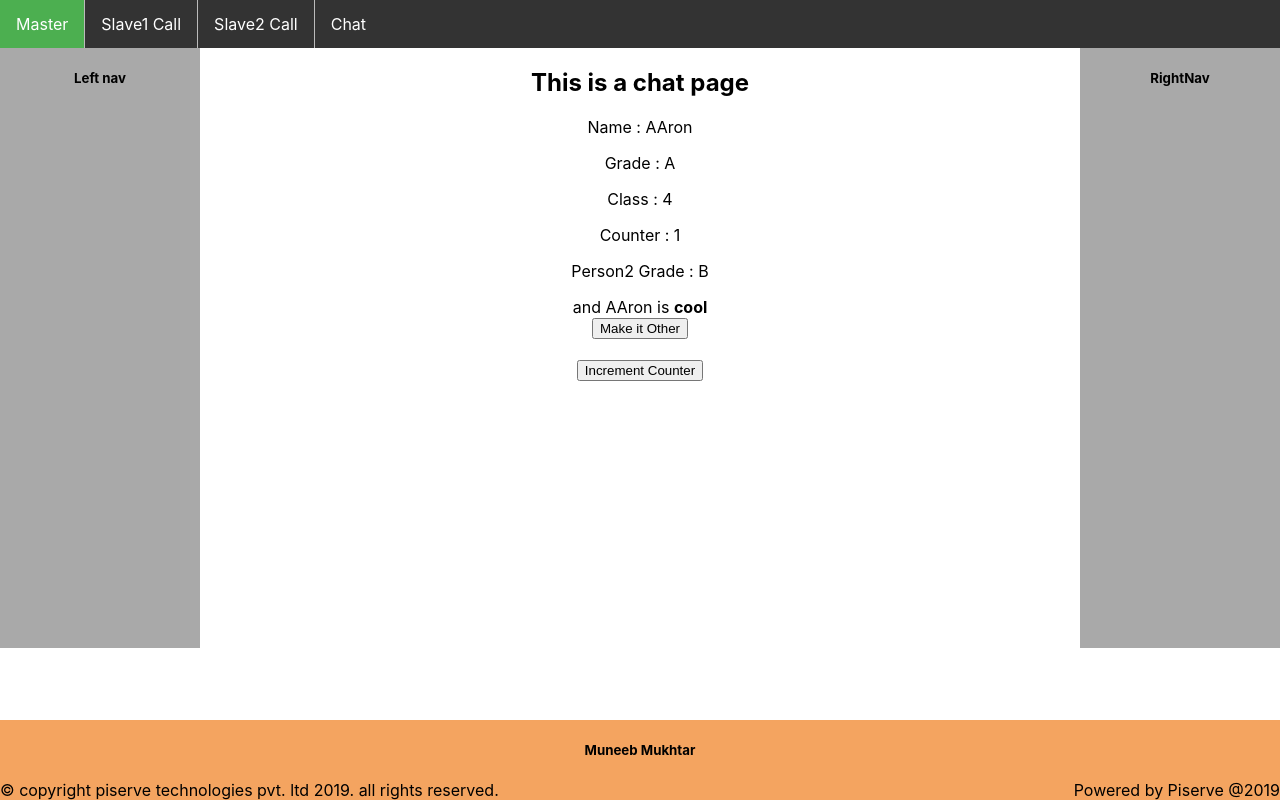
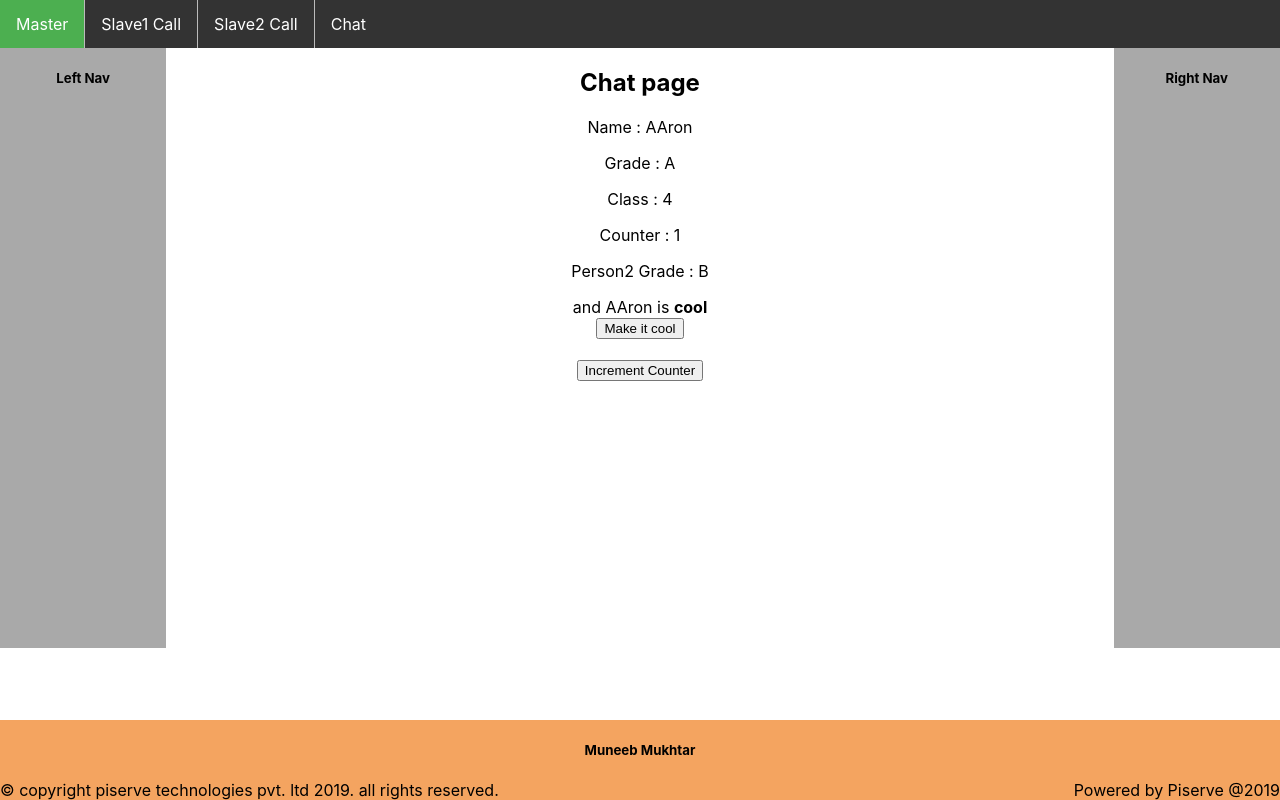
Before and after one commit to icecreamsandwich/react-context-node, a React (Create React App) app: page /#/chat in a window 1280 px wide. Built offline with nearby package versions, Linux system fonts and the light colour scheme.

Commit message:
add Loader

```diff
--- a/public/assets/style.css
+++ b/public/assets/style.css
@@ -67,15 +67,19 @@ ul {
   }
   .left-nav{
     float: left;
-    width: 200px;
+    width: 13%;
     background-color: darkgrey;
     height: 600px;
   }
   .right-nav{
-    float: right;
-    width: 200px;
+    float: left;
+    width: 13%;
     background-color: darkgrey;
     height: 600px;
+  }
+  .content{
+    float: left;
+    width:74%
   }
   .footer{
     position: fixed;
--- a/src/components/Routes.js
+++ b/src/components/Routes.js
@@ -9,7 +9,7 @@ import Chat from './children/Chat';
 class Routes extends Component {
     render() {
         return (
-            <div>
+            <div className="content">
                 <HashRouter>
                     <Route exact path="/" component={Home} />
                     <Route path="/home" component={Home} />
--- a/src/components/children/Chat.js
+++ b/src/components/children/Chat.js
@@ -4,7 +4,7 @@ class Chat extends Component {
     render() {
         return (
             <div>
-                <h2> This is a chat page</h2>
+                <h2> Chat page</h2>
                 <Myprovider />
             </div>
         );
--- a/src/components/children/Container.js
+++ b/src/components/children/Container.js
@@ -11,10 +11,11 @@ class Container extends Component {
             <div>
                 <Header />
                 <LeftNav />
+                <Routes />
                 <RightNav />
                 <Footer />
 
-                <Routes />
+
             </div>
         );
     }
--- a/src/components/children/LeftNav.js
+++ b/src/components/children/LeftNav.js
@@ -4,7 +4,7 @@ class LeftNav extends Component {
     render() {
         return (
             <div className="left-nav">
-                <h5>Left nav</h5>
+                <h5>Left Nav</h5>
             </div>
         );
     }
--- a/src/components/children/withColor.js
+++ b/src/components/children/Loader.js
@@ -1,7 +1,7 @@
 import React from 'react';
 import axios from 'axios';
 
-const withColor = (BaseComponent) => {
+const Loader = (BaseComponent) => {
   class EnhancedComponent extends React.Component {
     state = {
       data: null,
@@ -34,4 +34,4 @@ const withColor = (BaseComponent) => {
   return EnhancedComponent;
 };
 
-export default withColor;
+export default Loader;
--- a/src/components/children/Person2.js
+++ b/src/components/children/Person2.js
@@ -16,7 +16,7 @@ class Person2 extends Component {
                 and {context_ar.state.name} is <strong> {cool}</strong> <br/>
                 </React.Fragment>
 
-                <button onClick={context_ar.makeitHot}>Make it Other</button> <br/> <br/>
+                <button onClick={context_ar.makeitHot}>Make it {cool}</button> <br/> <br/>
                 <button onClick={context_ar.IncrementCounter}>Increment Counter</button>
                 {/* <button onClick={context_ar.ChangePersonGrade}>Change Person Grade</button> */}
             </div>
--- a/src/components/children/RightNav.js
+++ b/src/components/children/RightNav.js
@@ -4,7 +4,7 @@ class RightNav extends Component {
     render() {
         return (
             <div className="right-nav">
-                <h5>RightNav</h5>
+                <h5>Right Nav</h5>
             </div>
         );
     }
--- a/src/components/children/Slave1.js
+++ b/src/components/children/Slave1.js
@@ -1,5 +1,5 @@
 import React from 'react';
-import withColor from './withColor';
+import Loader from './Loader';
 
 const ColoredComponent = props => {
     return (
@@ -16,4 +16,4 @@ const ColoredComponent = props => {
     );
   };
 
-export default withColor(ColoredComponent);
+export default Loader(ColoredComponent);
--- a/src/components/children/Slave2.js
+++ b/src/components/children/Slave2.js
@@ -1,6 +1,6 @@
 import React, { Component } from 'react';
 import axios from 'axios';
-import withColor from './withColor';
+import Loader from './Loader';
 
 class Slave2 extends Component {
   state = {
@@ -25,7 +25,7 @@ class Slave2 extends Component {
 
     return (
       <React.Fragment>
-       <h2>This is slave2 call</h2>
+       <h2>Slave2 call</h2>
         <div className="result">
           <label>
             {user_details}
@@ -36,4 +36,4 @@ class Slave2 extends Component {
   }
 }
 
-export default withColor(Slave2);
+export default Loader(Slave2);
```
